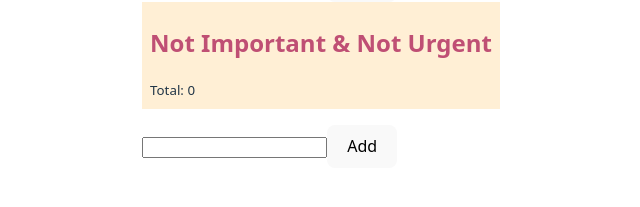
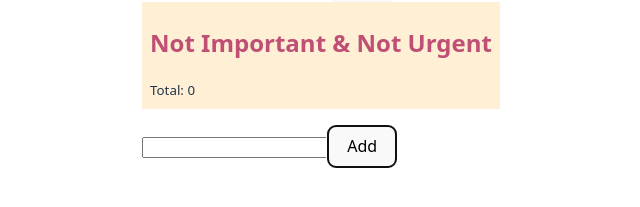
Before and after one commit to itu-tid/todo-25, a React (Vite) app: page / in a window 1280 px wide. Shown: the part 563-770 px from the top of the page, without its empty margins (319-959 px from the left). Built offline with nearby package versions, Linux system fonts and the light colour scheme.

Commit message:
bugfix - if we don't set checked, it will not load correctly from localStorage

```diff
--- a/src/ToDoList.jsx
+++ b/src/ToDoList.jsx
@@ -20,6 +20,7 @@ export default function ToDoList({ name }) {
     setInput(event.target.value);
   }
 
+  // Every time the list changes, we save it to local storage
   useEffect(() => {
     if (list != null) {
       saveListToLocalStorage(list);
@@ -38,6 +39,7 @@ export default function ToDoList({ name }) {
   }
 
   function handleCheckbox(element_id) {
+    console.log("toggling checkbox for " + element_id);
     let newList = list.map((e) => {
       return e.id == element_id ? { id: e.id, name: e.name, done: !e.done } : e;
     });
@@ -66,6 +68,7 @@ export default function ToDoList({ name }) {
             <input
               type="checkbox"
               value={elem.done}
+              checked={elem.done}
               onClick={() => handleCheckbox(elem.id)}
             />
             {elem.done && "🎉"}
@@ -75,7 +78,9 @@ export default function ToDoList({ name }) {
 
       <input type="text" onChange={handleInputChange} value={input}></input>
 
-      <button onClick={handleAddClick}>Add</button>
+      <button autoFocus={true} onClick={handleAddClick}>
+        Add
+      </button>
     </>
   );
 }
```
